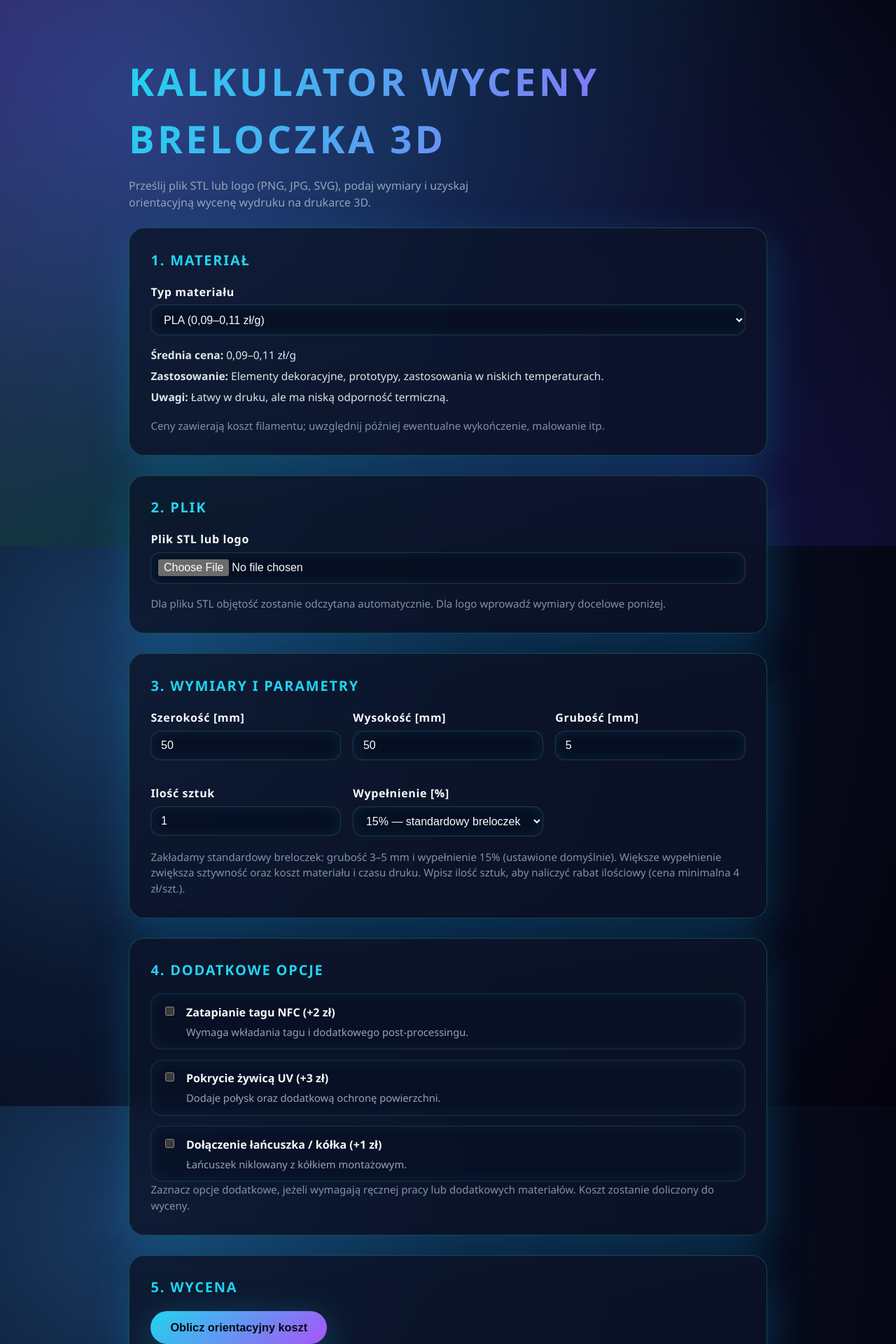
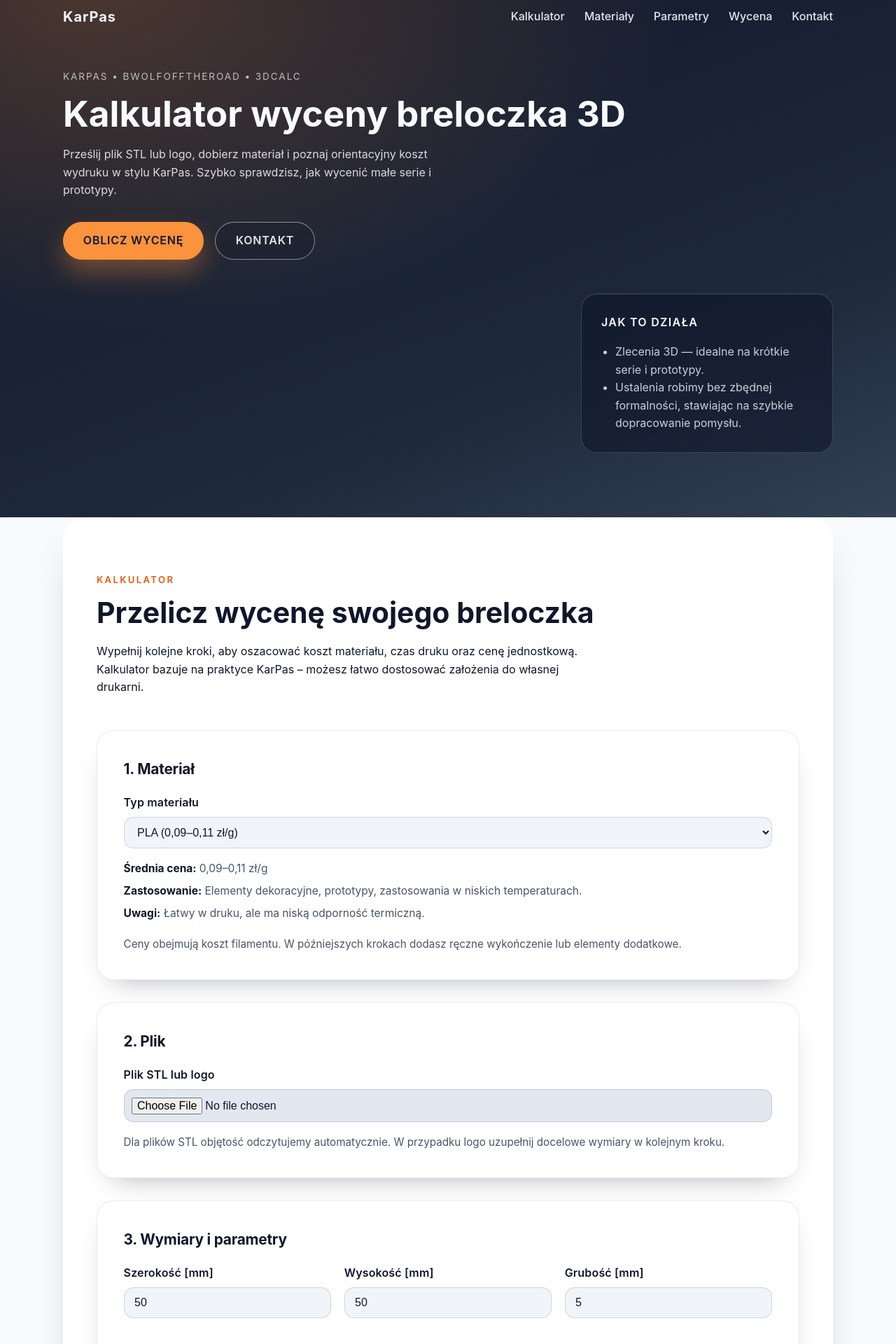
Before and after one commit to Karpas/3d-calc, a Next.js app: page / in a window 1280 px wide. Shown: the part 20-1940 px from the top of the page at 70% size. Built offline with nearby package versions, Linux system fonts and the light colour scheme.

Commit message:
feat: update styling and navigation for improved user experience

```diff
--- a/app/globals.css
+++ b/app/globals.css
@@ -1,20 +1,20 @@
 :root {
-  color-scheme: dark;
-  font-family: "Space Grotesk", "Segoe UI", Roboto, sans-serif;
+  color-scheme: light;
+  font-family: "Inter", -apple-system, BlinkMacSystemFont, "Segoe UI", sans-serif;
   font-size: 16px;
-  line-height: 1.5;
-  --bg: radial-gradient(circle at 15% 20%, #193b63 0%, #0b172f 38%, #04020d 100%);
-  --panel: rgba(12, 20, 40, 0.78);
-  --panel-border: rgba(94, 234, 212, 0.22);
-  --accent: #22d3ee;
-  --accent-alt: #a855f7;
-  --accent-dark: #0ea5e9;
-  --text: #f8fafc;
-  --muted: #94a3b8;
-  --border: rgba(148, 163, 184, 0.25);
-  --warning: #facc15;
-  --success: #34d399;
-  --shadow: 0 20px 60px rgba(14, 165, 233, 0.25);
+  line-height: 1.6;
+  --color-dark: #0f172a;
+  --color-mid: #475569;
+  --color-light: #f8fafc;
+  --color-surface: #ffffff;
+  --color-surface-soft: rgba(255, 255, 255, 0.82);
+  --color-accent: #fb923c;
+  --color-accent-dark: #ea580c;
+  --color-border: rgba(15, 23, 42, 0.08);
+  --color-border-strong: rgba(15, 23, 42, 0.14);
+  --shadow-soft: 0 18px 40px -25px rgba(15, 23, 42, 0.45);
+  --shadow-strong: 0 28px 70px -45px rgba(15, 23, 42, 0.48);
+  --shadow-card: 0 20px 60px -35px rgba(15, 23, 42, 0.4);
 }
 
 *,
@@ -23,144 +23,283 @@
   box-sizing: border-box;
 }
 
+html {
+  scroll-behavior: smooth;
+}
+
 body {
   margin: 0;
   min-height: 100vh;
-  background: var(--bg);
-  background-attachment: fixed;
-  color: var(--text);
-  position: relative;
-  isolation: isolate;
+  background: var(--color-light);
+  color: var(--color-dark);
 }
 
-body::before {
-  content: "";
-  position: fixed;
-  inset: 0;
-  pointer-events: none;
-  background: linear-gradient(
-      125deg,
-      rgba(168, 85, 247, 0.16) 0%,
-      rgba(34, 211, 238, 0.08) 40%,
-      transparent 65%
-    ),
-    linear-gradient(
-      210deg,
-      transparent 0%,
-      rgba(55, 48, 163, 0.25) 55%,
-      rgba(34, 197, 94, 0.12) 100%
-    );
-  z-index: -2;
+a {
+  color: inherit;
+  text-decoration: none;
 }
 
-.page-header {
-  max-width: 960px;
-  margin: 0 auto;
-  padding: 3.75rem 1.5rem 1.5rem;
+a:hover,
+a:focus {
+  text-decoration: underline;
 }
 
-.page-header h1 {
-  margin-bottom: 0.85rem;
-  font-size: clamp(2.2rem, 4vw + 1.2rem, 3.4rem);
-  letter-spacing: 0.08em;
-  text-transform: uppercase;
-  background: linear-gradient(115deg, var(--accent), var(--accent-alt));
-  -webkit-background-clip: text;
-  color: transparent;
+img {
+  max-width: 100%;
+  height: auto;
+  display: block;
 }
 
-.page-header p {
+.sr-only {
+  position: absolute;
+  width: 1px;
+  height: 1px;
+  padding: 0;
+  margin: -1px;
+  overflow: hidden;
+  clip: rect(0, 0, 0, 0);
+  border: 0;
+}
+
+.site-header {
+  background: radial-gradient(120% 120% at 10% 0%, rgba(251, 146, 60, 0.25) 0%, transparent 55%),
+    linear-gradient(160deg, #0f172a 0%, #1e293b 70%, #334155 100%);
+  color: #f8fafc;
+  padding: 28px 20px 92px;
+}
+
+.top-nav {
+  display: flex;
+  align-items: center;
+  justify-content: space-between;
+  max-width: 1100px;
+  margin: 0 auto 56px;
+}
+
+.brand {
+  font-weight: 700;
+  font-size: 1.25rem;
+  letter-spacing: 0.05em;
+  color: #f1f5f9;
+}
+
+.nav-links {
+  display: flex;
+  gap: 28px;
+  list-style: none;
   margin: 0;
-  color: var(--muted);
+  padding: 0;
+}
+
+.nav-links a {
+  font-weight: 500;
+  color: #e2e8f0;
+  transition: color 0.2s ease;
+}
+
+.nav-links a:hover,
+.nav-links a:focus {
+  color: #ffffff;
+  text-decoration: none;
+}
+
+.menu-toggle {
+  display: none;
+  flex-direction: column;
+  gap: 6px;
+  background: transparent;
+  border: 1px solid rgba(226, 232, 240, 0.4);
+  border-radius: 10px;
+  padding: 10px;
+  cursor: pointer;
+}
+
+.menu-bar {
+  display: block;
+  width: 24px;
+  height: 2px;
+  background: #e2e8f0;
+}
+
+.hero {
+  display: grid;
+  gap: 48px;
+  max-width: 1100px;
+  margin: 0 auto;
+  align-items: center;
+}
+
+.hero-content .eyebrow {
+  font-size: 0.85rem;
+  letter-spacing: 0.14em;
+  text-transform: uppercase;
+  color: rgba(248, 250, 252, 0.7);
+}
+
+.hero-content h1 {
+  font-size: clamp(2.6rem, 4vw, 3.6rem);
+  line-height: 1.1;
+  margin: 12px 0 18px;
+}
+
+.hero-content .lead {
+  color: rgba(248, 250, 252, 0.85);
   max-width: 560px;
+  margin: 0;
+}
+
+.hero-actions {
+  display: flex;
+  flex-wrap: wrap;
+  gap: 16px;
+  margin-top: 32px;
+}
+
+.hero-card {
+  background: rgba(15, 23, 42, 0.6);
+  border: 1px solid rgba(148, 163, 184, 0.28);
+  border-radius: 22px;
+  padding: 28px;
+  backdrop-filter: blur(12px);
+  max-width: 360px;
+  justify-self: end;
+  box-shadow: inset 0 1px 0 rgba(248, 250, 252, 0.08);
+}
+
+.hero-card__title {
+  font-weight: 600;
+  margin-bottom: 16px;
+  text-transform: uppercase;
+  letter-spacing: 0.08em;
+}
+
+.hero-card__list {
+  margin: 0;
+  padding-left: 20px;
+  color: rgba(226, 232, 240, 0.88);
 }
 
 main {
-  max-width: 960px;
+  padding: 0 20px 96px;
+}
+
+.section {
+  max-width: 1100px;
   margin: 0 auto;
-  padding: 0 1.5rem 4.5rem;
-  display: flex;
-  flex-direction: column;
-  gap: 1.75rem;
+  padding: 76px 0;
+  color: var(--color-dark);
+}
+
+.section.accent {
+  background: var(--color-surface);
+  border-radius: 32px;
+  padding: 76px clamp(1.5rem, 4vw, 3rem);
+  box-shadow: var(--shadow-card);
+}
+
+.section-header {
+  max-width: 720px;
+  margin-bottom: 48px;
+}
+
+.section-eyebrow {
+  display: inline-block;
+  letter-spacing: 0.18em;
+  text-transform: uppercase;
+  font-size: 0.82rem;
+  color: var(--color-accent-dark);
+  font-weight: 600;
+  margin-bottom: 12px;
+}
+
+.section h2 {
+  font-size: clamp(2rem, 3.2vw, 2.6rem);
+  line-height: 1.2;
+  margin: 0 0 18px;
+}
+
+.panel-stack {
+  display: grid;
+  gap: 32px;
 }
 
 .panel {
-  background: var(--panel);
-  border: 1px solid var(--panel-border);
-  border-radius: 22px;
-  padding: 1.9rem;
-  box-shadow: var(--shadow);
-  backdrop-filter: blur(18px);
+  background: var(--color-surface);
+  border: 1px solid var(--color-border);
+  border-radius: 24px;
+  padding: clamp(1.75rem, 3vw, 2.35rem);
+  box-shadow: var(--shadow-soft);
 }
 
-.panel h2 {
-  margin-top: 0;
-  margin-bottom: 1.15rem;
-  font-size: 1.25rem;
-  text-transform: uppercase;
-  letter-spacing: 0.09em;
-  color: var(--accent);
+.panel h3 {
+  margin: 0 0 1.2rem;
+  font-size: 1.3rem;
+  font-weight: 650;
+  letter-spacing: -0.01em;
+}
+
+.panel p {
+  color: var(--color-mid);
 }
 
 .field {
   display: flex;
   flex-direction: column;
-  gap: 0.4rem;
+  gap: 0.45rem;
   margin-bottom: 1.1rem;
 }
 
 .field span {
   font-weight: 600;
-  letter-spacing: 0.04em;
+  letter-spacing: 0.01em;
+  color: var(--color-dark);
 }
 
 .field input,
 .field select {
-  padding: 0.7rem 0.85rem;
-  border: 1px solid rgba(148, 163, 184, 0.25);
+  padding: 0.75rem 0.9rem;
+  border: 1px solid rgba(15, 23, 42, 0.14);
   border-radius: 14px;
   font-size: 1rem;
-  background: rgba(6, 14, 32, 0.75);
-  color: var(--text);
-  transition: border-color 0.2s ease, box-shadow 0.2s ease, transform 0.2s ease;
-  box-shadow: inset 0 0 20px rgba(34, 211, 238, 0.1);
+  background: #f1f5f9;
+  color: var(--color-dark);
+  transition: border-color 0.2s ease, box-shadow 0.2s ease;
 }
 
 .field input:focus,
 .field select:focus {
-  border-color: var(--accent);
-  box-shadow: 0 0 28px rgba(34, 211, 238, 0.28);
-  transform: translateY(-1px);
+  border-color: var(--color-accent);
+  box-shadow: 0 0 0 4px rgba(251, 146, 60, 0.25);
   outline: none;
 }
 
 .file-field input {
-  padding: 0.6rem;
-  background: rgba(6, 14, 32, 0.85);
+  padding: 0.65rem;
+  background: #e2e8f0;
 }
 
 .hint {
   margin: 0;
-  color: rgba(148, 163, 184, 0.88);
-  font-size: 0.94rem;
+  color: var(--color-mid);
+  font-size: 0.95rem;
 }
 
 .material-meta {
-  margin: 0.85rem 0 1.1rem;
+  margin: 0.9rem 0 1.2rem;
   display: grid;
-  gap: 0.4rem;
-  color: rgba(241, 245, 249, 0.92);
+  gap: 0.45rem;
+  color: var(--color-mid);
   font-size: 0.97rem;
 }
 
 .material-meta strong {
-  font-weight: 600;
+  color: var(--color-dark);
 }
 
 .grid {
   display: grid;
   grid-template-columns: repeat(auto-fit, minmax(220px, 1fr));
-  gap: 1.1rem;
+  gap: 1.15rem;
 }
 
 .add-ons {
@@ -168,20 +307,19 @@ main {
   padding: 0;
   border: none;
   display: grid;
-  gap: 0.9rem;
+  gap: 0.95rem;
 }
 
 .add-on {
   display: flex;
   gap: 0.85rem;
   align-items: flex-start;
-  padding: 0.85rem 1rem;
-  border: 1px solid rgba(94, 234, 212, 0.16);
-  border-radius: 16px;
-  background: rgba(9, 18, 38, 0.82);
+  padding: 0.95rem 1.15rem;
+  border: 1px solid rgba(15, 23, 42, 0.12);
+  border-radius: 18px;
+  background: #f8fafc;
   cursor: pointer;
   transition: border-color 0.2s ease, box-shadow 0.2s ease, transform 0.2s ease;
-  box-shadow: inset 0 0 22px rgba(56, 189, 248, 0.08);
 }
 
 .add-on input {
@@ -196,61 +334,75 @@ main {
 
 .add-on__name {
   font-weight: 600;
-  color: var(--text);
+  color: var(--color-dark);
 }
 
 .add-on__description {
-  color: var(--muted);
-  font-size: 0.92rem;
+  color: var(--color-mid);
+  font-size: 0.93rem;
 }
 
 .add-on:hover {
-  border-color: var(--accent);
-  box-shadow: 0 0 26px rgba(34, 211, 238, 0.2);
+  border-color: var(--color-accent);
+  box-shadow: 0 18px 45px -28px rgba(251, 146, 60, 0.55);
   transform: translateY(-1px);
 }
 
-.primary {
+.btn {
   display: inline-flex;
   align-items: center;
   justify-content: center;
-  gap: 0.55rem;
-  padding: 0.9rem 1.75rem;
+  gap: 0.5rem;
+  padding: 0.85rem 1.8rem;
   border-radius: 999px;
   border: none;
   font-weight: 600;
-  font-size: 1.02rem;
-  background: linear-gradient(135deg, var(--accent), var(--accent-alt));
-  color: #050816;
+  font-size: 1rem;
+  letter-spacing: 0.05em;
+  text-transform: uppercase;
   cursor: pointer;
-  transition: transform 0.15s ease, box-shadow 0.2s ease;
-  box-shadow: 0 18px 55px rgba(34, 211, 238, 0.35);
+  transition: transform 0.2s ease, box-shadow 0.2s ease, background 0.2s ease;
 }
 
-.primary:hover {
-  transform: translateY(-1px) scale(1.015);
-  box-shadow: 0 22px 65px rgba(168, 85, 247, 0.32);
+.btn.primary {
+  background: var(--color-accent);
+  color: #0f172a;
+  box-shadow: 0 18px 35px rgba(251, 146, 60, 0.35);
 }
 
-.primary:active {
-  transform: translateY(0);
+.btn.primary:hover,
+.btn.primary:focus {
+  background: var(--color-accent-dark);
+  text-decoration: none;
+  transform: translateY(-2px);
+}
+
+.btn.ghost {
+  border: 1px solid rgba(248, 250, 252, 0.5);
+  color: rgba(248, 250, 252, 0.9);
+  background: rgba(15, 23, 42, 0.2);
+}
+
+.btn.ghost:hover,
+.btn.ghost:focus {
+  border-color: rgba(248, 250, 252, 0.85);
+  text-decoration: none;
 }
 
 .results {
-  margin-top: 1.6rem;
-  padding: 1.25rem 1.4rem;
-  border-radius: 18px;
-  background: rgba(5, 18, 38, 0.88);
-  border: 1px solid rgba(34, 211, 238, 0.28);
-  box-shadow: inset 0 0 36px rgba(34, 211, 238, 0.12);
+  margin-top: 1.8rem;
+  padding: 1.35rem 1.5rem;
+  border-radius: 20px;
+  background: #f8fafc;
+  border: 1px solid rgba(15, 23, 42, 0.08);
+  box-shadow: inset 0 1px 0 rgba(255, 255, 255, 0.8);
 }
 
 .results h3 {
-  margin-top: 0;
-  margin-bottom: 1rem;
-  letter-spacing: 0.09em;
-  text-transform: uppercase;
-  color: var(--accent);
+  margin: 0 0 1rem;
+  font-size: 1.12rem;
+  letter-spacing: -0.005em;
+  color: var(--color-dark);
 }
 
 .results ul {
@@ -264,43 +416,131 @@ main {
 
 .results li {
   font-size: 1rem;
-  color: rgba(226, 232, 240, 0.95);
+  color: var(--color-mid);
+}
+
+.results li strong {
+  color: var(--color-dark);
 }
 
 .info-box,
 .warning {
-  margin-top: 0.85rem;
-  padding: 0.85rem 1rem;
-  border-radius: 16px;
-  font-size: 0.97rem;
+  margin-top: 0.9rem;
+  padding: 0.95rem 1.1rem;
+  border-radius: 18px;
+  font-size: 0.98rem;
 }
 
 .info-box {
-  background: rgba(6, 182, 212, 0.18);
-  border: 1px solid rgba(6, 182, 212, 0.32);
-  color: var(--text);
-  box-shadow: inset 0 0 24px rgba(6, 182, 212, 0.18);
+  background: rgba(251, 146, 60, 0.1);
+  border: 1px solid rgba(251, 146, 60, 0.3);
+  color: var(--color-dark);
 }
 
 .warning {
-  background: rgba(250, 204, 21, 0.12);
-  border: 1px solid rgba(250, 204, 21, 0.35);
-  color: #fde68a;
-  box-shadow: inset 0 0 22px rgba(250, 204, 21, 0.15);
+  background: rgba(234, 88, 12, 0.12);
+  border: 1px solid rgba(234, 88, 12, 0.28);
+  color: #ea580c;
 }
 
 .hidden {
   display: none !important;
 }
 
-.page-footer {
-  max-width: 960px;
-  margin: 0 auto;
-  padding: 1.75rem;
-  color: rgba(148, 163, 184, 0.78);
+.contact-card {
+  display: grid;
+  grid-template-columns: repeat(auto-fit, minmax(260px, 1fr));
+  gap: 32px;
+  background: var(--color-surface);
+  padding: clamp(1.8rem, 4vw, 3rem);
+  border-radius: 24px;
+  box-shadow: var(--shadow-strong);
+}
+
+.contact-info h3 {
+  margin-top: 0;
+  margin-bottom: 8px;
+}
+
+.contact-info p {
+  margin: 0 0 6px;
+  color: var(--color-mid);
+}
+
+.contact-link {
+  font-weight: 600;
+  color: var(--color-accent-dark);
+}
+
+.contact-link:hover,
+.contact-link:focus {
+  color: var(--color-accent);
+  text-decoration: none;
+}
+
+.contact-cta {
+  align-self: center;
   text-align: center;
-  font-size: 0.9rem;
-  letter-spacing: 0.025em;
+}
+
+.contact-highlight {
+  font-weight: 600;
+  margin-bottom: 16px;
+  color: var(--color-dark);
+}
+
+.site-footer {
+  text-align: center;
+  padding: 40px 20px 60px;
+  color: var(--color-mid);
+  background: transparent;
+}
+
+@media (max-width: 900px) {
+  .hero {
+    justify-items: start;
+  }
+
+  .hero-card {
+    justify-self: stretch;
+  }
+}
+
+@media (max-width: 768px) {
+  .top-nav {
+    position: relative;
+  }
+
+  .menu-toggle {
+    display: flex;
+  }
+
+  .nav-links {
+    position: absolute;
+    top: 60px;
+    right: 0;
+    left: 0;
+    flex-direction: column;
+    background: rgba(15, 23, 42, 0.95);
+    padding: 28px;
+    gap: 20px;
+    border-radius: 16px;
+    border: 1px solid rgba(148, 163, 184, 0.3);
+    transition: opacity 0.2s ease, transform 0.2s ease;
+    opacity: 0;
+    pointer-events: none;
+    transform: translateY(-10px);
+  }
+
+  .nav-links.is-open {
+    opacity: 1;
+    pointer-events: auto;
+    transform: translateY(0);
+  }
+
+  .hero {
+    margin-top: 40px;
+  }
 }
 
 @media (prefers-reduced-motion: reduce) {
--- a/app/page.js
+++ b/app/page.js
@@ -1,6 +1,6 @@
 "use client";
 
-import { useCallback, useMemo, useState } from "react";
+import { useCallback, useEffect, useMemo, useState } from "react";
 
 const MATERIALS = {
   pla: {
@@ -115,6 +115,7 @@ const numberFormatter = new Intl.NumberFormat("pl-PL", {
 });
 
 export default function Page() {
+  const [navOpen, setNavOpen] = useState(false);
   const [material, setMaterial] = useState("pla");
   const [inputs, setInputs] = useState({
     width: "50",
@@ -128,6 +129,26 @@ export default function Page() {
   const [fileInfo, setFileInfo] = useState(null);
   const [warning, setWarning] = useState(null);
   const [results, setResults] = useState(null);
+  const currentYear = new Date().getFullYear();
+
+  const toggleNav = useCallback(() => {
+    setNavOpen((prev) => !prev);
+  }, []);
+
+  const closeNav = useCallback(() => {
+    setNavOpen(false);
+  }, []);
+
+  useEffect(() => {
+    const handleResize = () => {
+      if (window.innerWidth > 768) {
+        setNavOpen(false);
+      }
+    };
+
+    window.addEventListener("resize", handleResize);
+    return () => window.removeEventListener("resize", handleResize);
+  }, []);
 
   const handleInputChange = useCallback((event) => {
     const { name, value } = event.target;
@@ -216,17 +237,106 @@ export default function Page() {
 
   return (
     <>
-      <header className="page-header">
+      <header className="site-header" id="start">
+        <nav className="top-nav">
+          <a className="brand" href="#start" onClick={closeNav}>
+            KarPas
+          </a>
+          <button
+            className="menu-toggle"
+            type="button"
+            aria-expanded={navOpen}
+            aria-controls="primary-navigation"
+            onClick={toggleNav}
+          >
+            <span className="sr-only">
+              {navOpen ? "Zamknij menu" : "Pokaż menu"}
+            </span>
+            <span className="menu-bar" />
+            <span className="menu-bar" />
+            <span className="menu-bar" />
+          </button>
+          <ul
+            className={`nav-links${navOpen ? " is-open" : ""}`}
+            id="primary-navigation"
+          >
+            <li>
+              <a href="#calculator" onClick={closeNav}>
+                Kalkulator
+              </a>
+            </li>
+            <li>
+              <a href="#materials" onClick={closeNav}>
+                Materiały
+              </a>
+            </li>
+            <li>
+              <a href="#parameters" onClick={closeNav}>
+                Parametry
+              </a>
+            </li>
+            <li>
+              <a href="#quote" onClick={closeNav}>
+                Wycena
+              </a>
+            </li>
+            <li>
+              <a href="#contact" onClick={closeNav}>
+                Kontakt
+              </a>
+            </li>
+          </ul>
+        </nav>
+
+        <div className="hero">
+          <div className="hero-content">
+            <span className="eyebrow">KarPas • BWolfOffTheRoad • 3DCalc</span>
             <h1>Kalkulator wyceny breloczka 3D</h1>
-        <p>
-          Prześlij plik STL lub logo (PNG, JPG, SVG), podaj wymiary i uzyskaj
-          orientacyjną wycenę wydruku na drukarce 3D.
+            <p className="lead">
+              Prześlij plik STL lub logo, dobierz materiał i poznaj orientacyjny
+              koszt wydruku w stylu KarPas. Szybko sprawdzisz, jak wycenić małe
+              serie i prototypy.
             </p>
+            <div className="hero-actions">
+              <a className="btn primary" href="#calculator" onClick={closeNav}>
+                Oblicz wycenę
+              </a>
+              <a className="btn ghost" href="#contact" onClick={closeNav}>
+                Kontakt
+              </a>
+            </div>
+          </div>
+          <div className="hero-card">
+            <div className="hero-card__title">Jak to działa</div>
+            <ul className="hero-card__list">
+              <li>
+                Zlecenia 3D — idealne na krótkie serie i
+                prototypy.
+              </li>
+              <li>
+                Ustalenia robimy bez zbędnej formalności, stawiając na szybkie
+                dopracowanie pomysłu.
+              </li>
+            </ul>
+          </div>
+        </div>
       </header>
 
       <main>
-        <section className="panel">
-          <h2>1. Materiał</h2>
+        <section className="section accent" id="calculator">
+          <div className="section-header">
+            <span className="section-eyebrow">Kalkulator</span>
+            <h2>Przelicz wycenę swojego breloczka</h2>
+            <p>
+              Wypełnij kolejne kroki, aby oszacować koszt materiału, czas druku
+              oraz cenę jednostkową. Kalkulator bazuje na praktyce KarPas – możesz
+              łatwo dostosować założenia do własnej drukarni.
+            </p>
+          </div>
+
+          <div className="panel-stack">
+            <div className="panel" id="materials">
+              <h3>1. Materiał</h3>
               <label className="field">
                 <span>Typ materiału</span>
                 <select
@@ -251,13 +361,13 @@ export default function Page() {
                 </span>
               </div>
               <p className="hint">
-            Ceny zawierają koszt filamentu; uwzględnij później ewentualne
-            wykończenie, malowanie itp.
+                Ceny obejmują koszt filamentu. W późniejszych krokach dodasz
+                ręczne wykończenie lub elementy dodatkowe.
               </p>
-        </section>
+            </div>
 
-        <section className="panel">
-          <h2>2. Plik</h2>
+            <div className="panel" id="files">
+              <h3>2. Plik</h3>
               <label className="field file-field">
                 <span>Plik STL lub logo</span>
                 <input
@@ -268,8 +378,8 @@ export default function Page() {
                 />
               </label>
               <p className="hint">
-            Dla pliku STL objętość zostanie odczytana automatycznie. Dla logo
-            wprowadź wymiary docelowe poniżej.
+                Dla plików STL objętość odczytujemy automatycznie. W przypadku logo
+                uzupełnij docelowe wymiary w kolejnym kroku.
               </p>
               <div
                 id="fileInfo"
@@ -283,10 +393,10 @@ export default function Page() {
               >
                 {warning}
               </div>
-        </section>
+            </div>
 
-        <section className="panel">
-          <h2>3. Wymiary i parametry</h2>
+            <div className="panel" id="parameters">
+              <h3>3. Wymiary i parametry</h3>
               <div className="grid">
                 <label className="field">
                   <span>Szerokość [mm]</span>
@@ -345,24 +455,23 @@ export default function Page() {
                     onChange={handleInputChange}
                   >
                     <option value="10">
-                  10% — ekonomiczny, lekkie breloczki
+                      10% — ekonomiczny wariant dla lekkich breloczków
                     </option>
-                <option value="15">15% — standardowy breloczek</option>
-                <option value="20">20% — solidniejsze elementy</option>
-                <option value="30">30% — wysoka sztywność</option>
+                    <option value="15">15% — domyślna równowaga</option>
+                    <option value="20">20% — większa sztywność</option>
+                    <option value="30">30% — solidne elementy</option>
                   </select>
                 </label>
               </div>
               <p className="hint">
-            Zakładamy standardowy breloczek: grubość 3–5 mm i wypełnienie 15%
-            (ustawione domyślnie). Większe wypełnienie zwiększa sztywność oraz
-            koszt materiału i czasu druku. Wpisz ilość sztuk, aby naliczyć rabat
-            ilościowy (cena minimalna 4 zł/szt.).
+                Standardowy breloczek ma 3–5 mm grubości i 15% wypełnienia. Większy
+                infill zwiększa sztywność, ale też czas i koszt druku. Ilość sztuk
+                nalicza automatyczny rabat (minimum 4 zł/szt.).
               </p>
-        </section>
+            </div>
 
-        <section className="panel">
-          <h2>4. Dodatkowe opcje</h2>
+            <div className="panel" id="add-ons">
+              <h3>4. Dodatkowe opcje</h3>
               <fieldset className="add-ons">
                 {Object.entries(ADD_ONS).map(([value, option]) => (
                   <label key={value} className="add-on">
@@ -376,36 +485,56 @@ export default function Page() {
                       <span className="add-on__name">
                         {option.label} (+{numberFormatter.format(option.price)} zł)
                       </span>
-                  <span className="add-on__description">{option.description}</span>
+                      <span className="add-on__description">
+                        {option.description}
+                      </span>
                     </div>
                   </label>
                 ))}
               </fieldset>
               <p className="hint">
-            Zaznacz opcje dodatkowe, jeżeli wymagają ręcznej pracy lub
-            dodatkowych materiałów. Koszt zostanie doliczony do wyceny.
+                Wybierz opcje wymagające dodatkowej pracy ręcznej albo materiałów.
+                Koszt zostanie doliczony do każdej sztuki.
               </p>
-        </section>
+            </div>
 
-        <section className="panel">
-          <h2>5. Wycena</h2>
+            <div className="panel" id="quote">
+              <h3>5. Wycena</h3>
               <button
                 id="estimateButton"
-            className="primary"
+                className="btn primary"
                 type="button"
                 onClick={handleEstimate}
               >
                 Oblicz orientacyjny koszt
               </button>
               <EstimationResults results={results} />
+            </div>
+          </div>
+        </section>
+
+        <section className="section" id="contact">
+          <div className="contact-card">
+            <div className="contact-info">
+              <h3>KarPas & BWolfOffTheRoad</h3>
+              <a className="contact-link" href="mailto:druk3d@bwolfofftheroad.eu">
+                druk3d@bwolfofftheroad.eu
+              </a>
+            </div>
+            <div className="contact-cta">
+              <p className="contact-highlight">
+                Masz większy projekt lub chcesz porozmawiać o prototypie?
+              </p>
+              <a className="btn primary" href="mailto:druk3d@bwolfofftheroad.eu">
+                Napisz do nas
+              </a>
+            </div>
+          </div>
         </section>
       </main>
 
-      <footer className="page-footer">
-        <small>
-          Kalkulator demonstracyjny — dopasuj parametry kosztowe do swojej
-          drukarni 3D.
-        </small>
+      <footer className="site-footer">
+        <p>© {currentYear} KarPas & BWolfOffTheRoad. Wszystkie prawa zastrzeżone.</p>
       </footer>
     </>
   );
```
Lines whose indentation alone changed are shown as unchanged.
